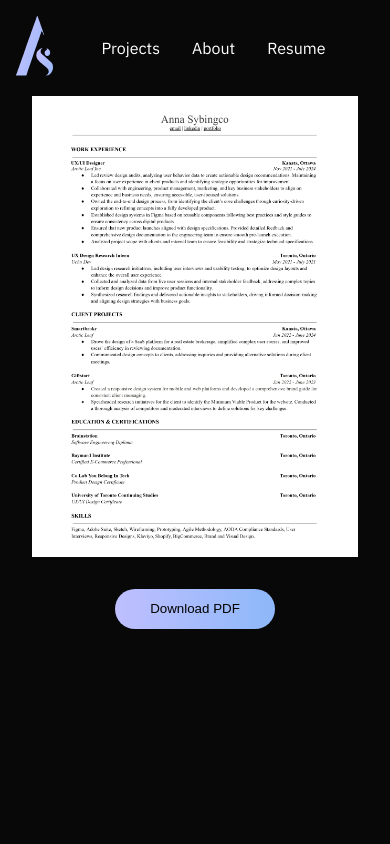
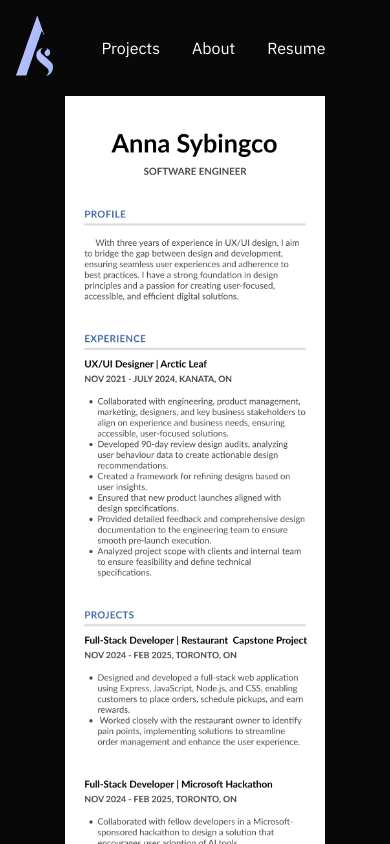
Before and after one commit to amsyb/portfolio, a React (Vite) app: page /resume in a window 390 px wide. Shown: the top 844 px of the page. Built offline with nearby package versions, Linux system fonts and the light colour scheme.

Commit message:
add mobile and desktop version of resume

```diff
--- a/src/pages/Resume/Resume.jsx
+++ b/src/pages/Resume/Resume.jsx
@@ -1,10 +1,16 @@
-import resumeImg from "../../assets/images/resume.png";
 import "./Resume.scss";
+import resume from "../../assets/images/desktop-resume.png";
+import mobileResume from "../../assets/images/mobile-resume.png";
 
 function Resume() {
   return (
     <div className="resume">
-      <img src={resumeImg} alt="resume" className="resume__img" />
+      <img src={resume} alt="resume" className="resume__img" />
+      <img
+        src={mobileResume}
+        alt="mobile-resume"
+        className="resume__img-mobile"
+      />
       <button>Download PDF</button>
     </div>
   );
--- a/src/pages/Resume/Resume.scss
+++ b/src/pages/Resume/Resume.scss
@@ -9,9 +9,18 @@
 }
 
 .resume__img {
-  width: 100%;
+  display: none;
 
   @include tablet {
+    display: flex;
     width: 80%;
   }
 }
+
+.resume__img-mobile {
+  width: 80%;
+
+  @include tablet {
+    display: none;
+  }
+}
```
Also changed, not shown: src/assets/images/desktop-resume.png (added), src/assets/images/mobile-resume.png (added).
